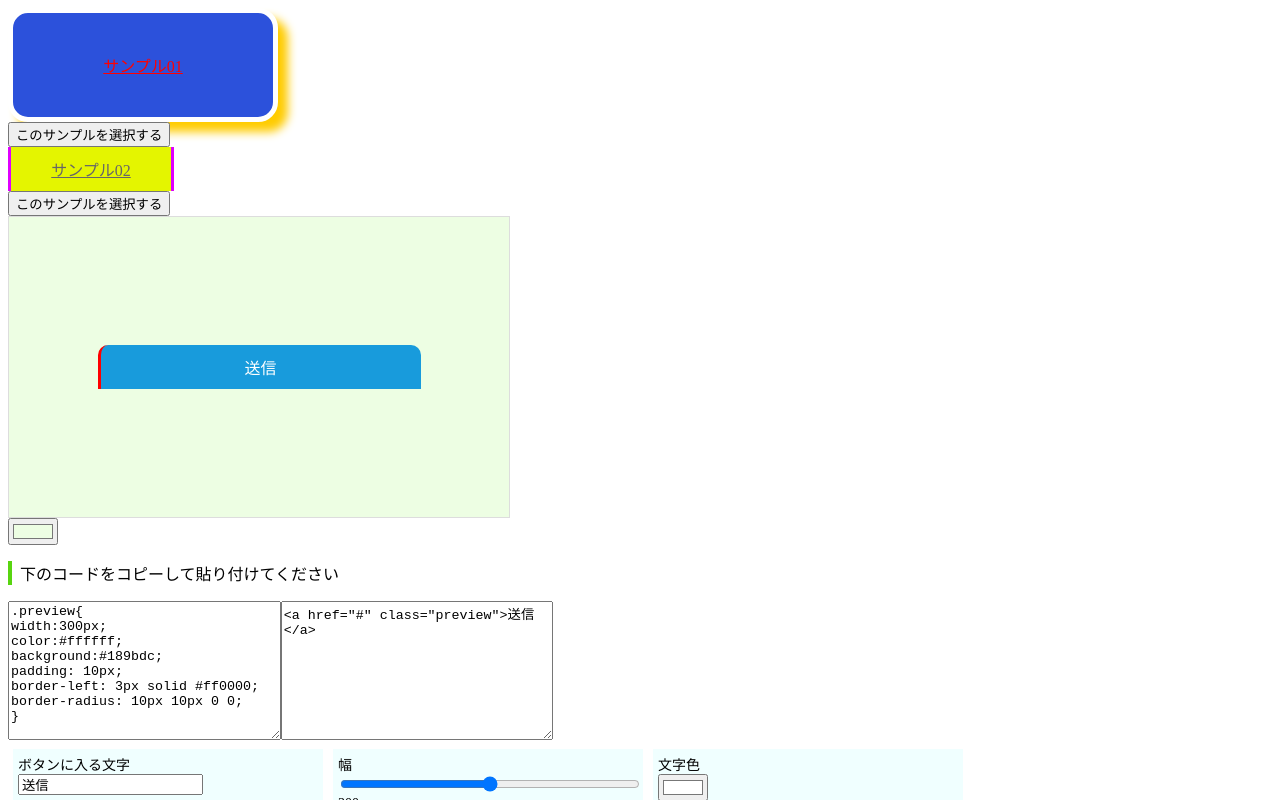
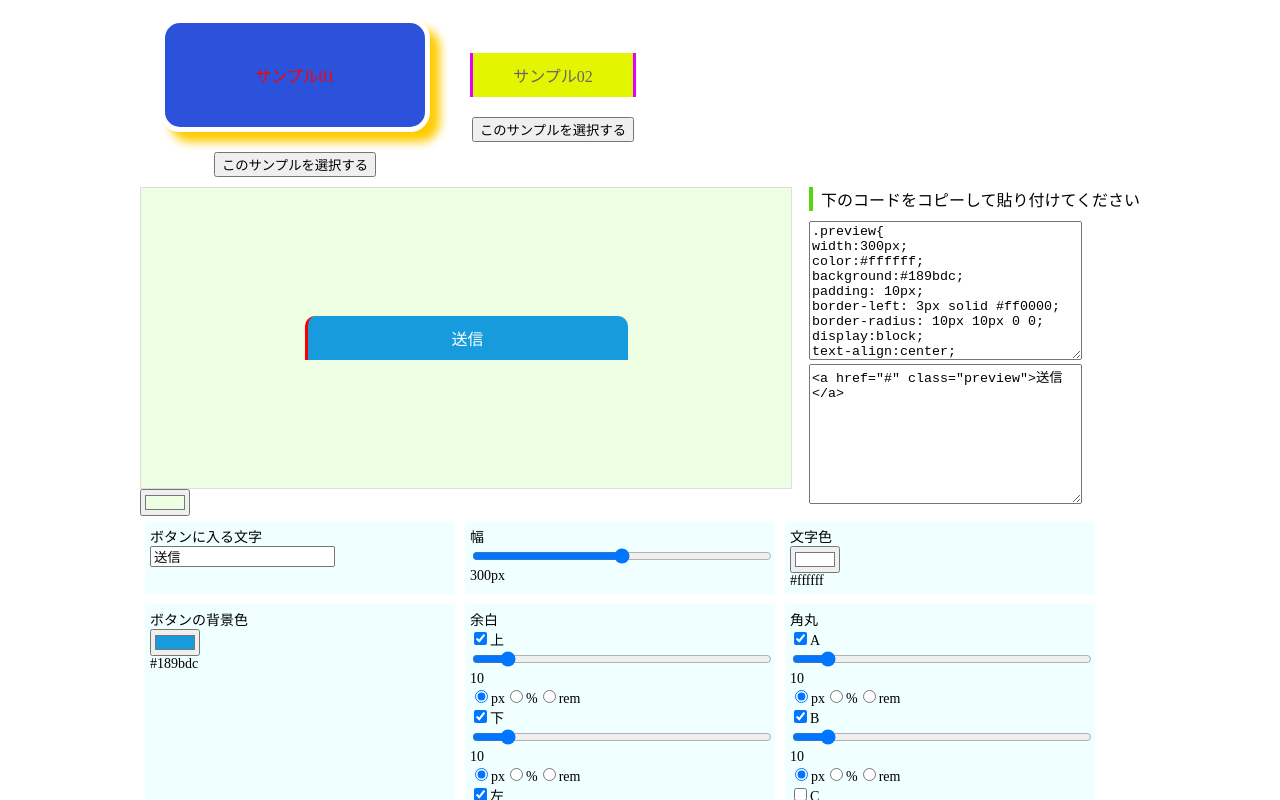
Before and after one commit to kensuke0518/buttonGallery1, a React (Create React App) app: page / in a window 1280 px wide. Shown: the top 800 px of the page. Built offline with nearby package versions, Linux system fonts and the light colour scheme.

Commit message:
レイアウトまで調整

```diff
--- a/public/index.html
+++ b/public/index.html
@@ -24,7 +24,7 @@
       work correctly both with client-side routing and a non-root public URL.
       Learn how to configure a non-root public URL by running `npm run build`.
     -->
-    <title>React App</title>
+    <title>ボタンジェネレータ</title>
   </head>
   <body>
     <noscript>You need to enable JavaScript to run this app.</noscript>
--- a/src/components/Cascade.js
+++ b/src/components/Cascade.js
@@ -14,20 +14,26 @@ export function Cascade() {
     }
 
     let chara = '';
+    const buttonStyle = 'display:block;\ntext-align:center;\ntext-decoration:none;\n'
     for (let p in newStyle) {
         if (newStyle[p].css !== undefined) {
             chara = chara + newStyle[p].css;
         }
     }
+    chara = chara + buttonStyle;
 
     const text = '.preview{\n' + chara + '}';
     const html = '<a href="#" class="preview">' + styleState.character.character + '</a>'
 
     return (
-        <div>
+        <div className="c-cascade">
             <p style={styleState.componentStyle.heading.a}>下のコードをコピーして貼り付けてください</p>
-            <textarea style={areaStyle} value={text} readOnly></textarea>
-            <textarea style={areaStyle} value={html} readOnly></textarea>
+            <div>
+                <textarea style={areaStyle} value={text} readOnly></textarea>
+            </div>
+            <div>
+                <textarea style={areaStyle} value={html} readOnly></textarea>
+            </div>
         </div>
     )
 }
--- a/src/components/Integrate.js
+++ b/src/components/Integrate.js
@@ -29,7 +29,6 @@ export const init = () => {
         css: '',
         comp: {},
     }
-    console.log(stateObj)
     return stateObj;
 }
 
@@ -67,7 +66,8 @@ const initialState = {
             a: {
                 borderLeft: '4px solid #58d510',
                 background: '#fff',
-                paddingLeft: '.5em'
+                paddingLeft: '.5em',
+                margin: '0 0 10px'
             }
         }
     }
@@ -157,16 +157,18 @@ export function Integrate() {
     return (
         <Sheet.Provider value={[state, dispatch]}>
             <Sample />
-            <Preview />
-            <Cascade />
+            <div className="c-disp">
+                <Preview />
+                <Cascade />
+            </div>
             <div className="block">
                 <Character />
                 <Width />
                 <Color />
                 <Background />
-                <Border />
                 <Padding />
                 <BorderRadius />
+                <Border />
             </div>
         </Sheet.Provider>
     )
--- a/src/components/Preview.js
+++ b/src/components/Preview.js
@@ -10,12 +10,6 @@ export function Preview() {
 
     //コンポーネントのスタイル
     const style = {
-        width: '500px',
-        height: '300px',
-        display: 'flex',
-        alignItems: 'center',
-        justifyContent: 'center',
-        border: '1px solid #ddd',
         background: bgColorState,
     }
 
@@ -27,7 +21,6 @@ export function Preview() {
         textDecoration: 'none',
     }
     for (let p in newStyle) {
-        console.log(newStyle[p].obj)
         buttonStyle = {
             ...buttonStyle,
             ...newStyle[p].obj
@@ -43,8 +36,8 @@ export function Preview() {
     const stopLink = e => e.preventDefault();
 
     return (
-        <div>
-            <div style={style}>
+        <div className="c-preview">
+            <div className="c-preview__box" style={style}>
                 <a href="#" onClick={stopLink} className="preview" style={buttonStyle}>{styleState.character.character}</a>
             </div>
             <input type="color" defaultValue={bgColorState} onChange={ bgColorFunc }/>
--- a/src/components/blocks/BorderRadius.js
+++ b/src/components/blocks/BorderRadius.js
@@ -255,9 +255,9 @@ export function BorderRadius() {
     return (
         <div>
             <p>角丸</p>
-            <div>
+            {/* <div>
                 <input type="checkbox" onClick={horizonVerticalFunc} />「水平半径/垂直半径」を使用する。
-            </div>
+            </div> */}
             <div>
                 <input type="checkbox" value="a" onChange={radiusUseFunc} checked={brComp.style.a.checked} />A<br />
                 <input type="range" name="a" value={brComp.style.a.size} onChange={sizeFunc} />
--- a/src/components/samples/Sample.js
+++ b/src/components/samples/Sample.js
@@ -291,7 +291,7 @@ export const sampleValidFunc = (defaultData, style) => {
 
 export const Sample = () => {
     return (
-        <div>
+        <div className="c-samples">
             <Sample01 />
             <Sample02 />
         </div>
--- a/src/components/samples/Sample01.js
+++ b/src/components/samples/Sample01.js
@@ -13,6 +13,7 @@ const style = {
     color: '#f00',
     boxShadow: '#FC0 10px 10px 10px',
     textAlign: 'center',
+    textDecoration: 'none',
     display: 'block',
 }
 
@@ -27,10 +28,9 @@ export const Sample01 = () => {
     }
 
     return (
-        <div>
-
+        <div className="c-sample c-sample01">
             <a href="#" style={style}>サンプル01</a>
-            <button onClick={selectSampleFunc}>このサンプルを選択する</button>
+            <button onClick={selectSampleFunc} className="c-sample__button">このサンプルを選択する</button>
         </div>
     )
 }
--- a/src/components/samples/Sample02.js
+++ b/src/components/samples/Sample02.js
@@ -12,6 +12,7 @@ const style = {
     borderRight: '3px solid #Df00fE',
     color: '#666',
     textAlign:'center',
+    textDecoration: 'none',
     display:'block'
 }
 
@@ -26,9 +27,9 @@ export const Sample02 = () => {
     }
 
     return (
-        <div>
+        <div className="c-sample c-sample02">
             <a href="#" style={style}>サンプル02</a>
-            <button onClick={selectSampleFunc}>このサンプルを選択する</button>
+            <button onClick={selectSampleFunc} className="c-sample__button">このサンプルを選択する</button>
         </div>
     )
 }
--- a/src/components/style.css
+++ b/src/components/style.css
@@ -1,3 +1,30 @@
+.App{
+    width: 1000px;
+    margin: auto;
+}
+.c-samples{
+    display: flex;
+    align-items: center;
+}
+.c-sample{
+    margin: 10px 20px;
+}
+.c-sample__button{
+    margin: 20px auto 0;
+    display: block;
+}
+.c-disp{
+    display: flex;
+    justify-content: space-between;
+}
+.c-preview__box{
+    width: 650px;
+    height: 300px;
+    display: flex;
+    align-items: center;
+    justify-content: center;
+    border: 1px solid #ddd;
+}
 .block{
     display: flex;
     flex-wrap: wrap;
```
Also changed, not shown: public/manifest.json.
